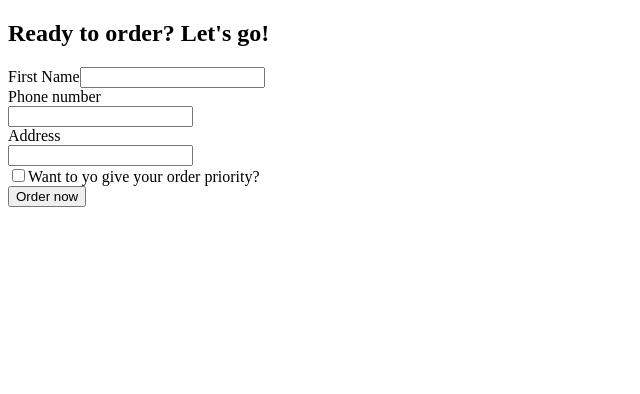
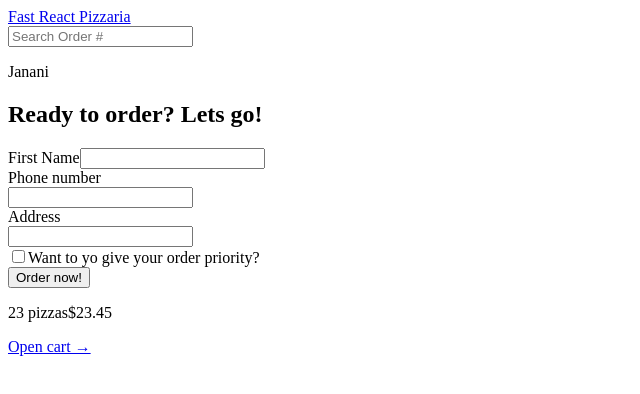
Before and after one commit to SubajananiSwaminathan/Fast-React-Pizzaria, a React (Vite) app: page /order/new in a window 1280 px wide. Shown: the top 394 px of the page, without its empty margins (0-640 px from the left). Built offline with nearby package versions, Linux system fonts and the light colour scheme.

Commit message:
Updated Code

```diff
--- a/src/App.jsx
+++ b/src/App.jsx
@@ -1,15 +1,23 @@
 import { createBrowserRouter, RouterProvider } from "react-router-dom";
 
 import Home from "./UI/Home";
+import Error from "./UI/Error";
+import AppLayout from "./UI/AppLayout";
 
-import Menu from "./features/menu/Menu";
+import Menu, { loader as menuLoader } from "./features/menu/Menu";
 
 import Cart from "./features/cart/Cart";
 
-import CreateOrder from "./features/order/CreateOrder";
-import Order from "./features/order/Order";
+import CreateOrder, {
+  action as createOrderAction,
+} from "./features/order/CreateOrder";
+import Order, { loader as orderLoader } from "./features/order/Order";
 
 const router = createBrowserRouter([
+  {
+    element: <AppLayout />,
+    errorElement: <Error />,
+    children: [
       {
         path: "/",
         element: <Home />,
@@ -17,6 +25,8 @@
       {
         path: "/menu",
         element: <Menu />,
+        loader: menuLoader,
+        errorElement: <Error />,
       },
       {
         path: "/cart",
@@ -25,10 +35,15 @@
       {
         path: "/order/new",
         element: <CreateOrder />,
+        action: createOrderAction,
       },
       {
         path: "/order/:orderId",
         element: <Order />,
+        loader: orderLoader,
+        errorElement: <Error />,
+      },
+    ],
   },
 ]);
 
--- /dev/null
+++ b/src/UI/AppLayout.jsx
@@ -0,0 +1,22 @@
+import { Outlet, useNavigation } from "react-router-dom";
+import Header from "./Header";
+import CartOverview from "../features/cart/CartOverview";
+import Loader from "./Loader";
+
+function AppLayout() {
+  const navigation = useNavigation();
+  const isLoading = navigation.state === "loading";
+
+  return (
+    <div className="layout">
+      {isLoading && <Loader />}
+      <Header />
+      <main>
+        <Outlet />
+      </main>
+      <CartOverview />
+    </div>
+  );
+}
+
+export default AppLayout;
--- a/src/UI/Error.jsx
+++ b/src/UI/Error.jsx
@@ -1,15 +1,16 @@
-import { useNavigate } from 'react-router-dom';
+import { useNavigate, useRouteError } from "react-router-dom";
 
-function NotFound() {
+function Error() {
   const navigate = useNavigate();
+  const error = useRouteError();
 
   return (
     <div>
       <h1>Something went wrong 😢</h1>
-      <p>%MESSAGE%</p>
+      <p>{error.data || error.message}</p>
       <button onClick={() => navigate(-1)}>&larr; Go back</button>
     </div>
   );
 }
 
-export default NotFound;
+export default Error;
--- /dev/null
+++ b/src/UI/Header.jsx
@@ -0,0 +1,14 @@
+import { Link } from "react-router-dom";
+import SearchOrder from "../features/order/SearchOrder";
+
+function Header() {
+  return (
+    <header>
+      <Link to="/">Fast React Pizzaria</Link>
+      <SearchOrder />
+      <p>Janani</p>
+    </header>
+  );
+}
+
+export default Header;
--- /dev/null
+++ b/src/UI/Loader.jsx
@@ -0,0 +1,5 @@
+function Loader() {
+  return <div className="loader"></div>;
+}
+
+export default Loader;
--- a/src/features/cart/CartOverview.jsx
+++ b/src/features/cart/CartOverview.jsx
@@ -1,3 +1,5 @@
+import { Link } from "react-router-dom";
+
 function CartOverview() {
   return (
     <div>
@@ -5,7 +7,7 @@
         <span>23 pizzas</span>
         <span>$23.45</span>
       </p>
-      <a href="#">Open cart &rarr;</a>
+      <Link to="/cart">Open cart &rarr;</Link>
     </div>
   );
 }
--- a/src/features/menu/Menu.jsx
+++ b/src/features/menu/Menu.jsx
@@ -1,5 +1,21 @@
+import { useLoaderData } from "react-router-dom";
+import { getMenu } from "../../services/apiRestaurant";
+import MenuItem from "./MenuItem";
+
 function Menu() {
-  return <h1>Menu</h1>;
+  const menu = useLoaderData();
+  return (
+    <ul>
+      {menu.map((pizza) => (
+        <MenuItem pizza={pizza} key={pizza.id} />
+      ))}
+    </ul>
+  );
+}
+
+export async function loader() {
+  const menu = await getMenu();
+  return menu;
 }
 
 export default Menu;
--- a/src/features/menu/MenuItem.jsx
+++ b/src/features/menu/MenuItem.jsx
@@ -1,3 +1,5 @@
+import { formatCurrency } from "../../utilities/helpers";
+
 function MenuItem({ pizza }) {
   const { id, name, unitPrice, ingredients, soldOut, imageUrl } = pizza;
 
@@ -6,7 +8,7 @@
       <img src={imageUrl} alt={name} />
       <div>
         <p>{name}</p>
-        <p>{ingredients.join(', ')}</p>
+        <p>{ingredients.join(", ")}</p>
         <div>
           {!soldOut ? <p>{formatCurrency(unitPrice)}</p> : <p>Sold out</p>}
         </div>
--- a/src/features/order/CreateOrder.jsx
+++ b/src/features/order/CreateOrder.jsx
@@ -1,4 +1,7 @@
-import { useState } from "react";
+// import { useState } from "react";
+
+import { Form, redirect, useActionData, useNavigation } from "react-router-dom";
+import { createOrder } from "../../services/apiRestaurant";
 
 // https://uibakery.io/regex-library/phone-number
 const isValidPhone = (str) =>
@@ -31,14 +34,17 @@
 ];
 
 function CreateOrder() {
+  const navigation = useNavigation();
+  const isSubmitting = navigation.state === "submitting";
+  const formErrors = useActionData();
   // const [withPriority, setWithPriority] = useState(false);
   const cart = fakeCart;
 
   return (
     <div>
-      <h2>Ready to order? Let's go!</h2>
+      <h2>Ready to order? Lets go!</h2>
 
-      <form>
+      <Form method="POST">
         <div>
           <label>First Name</label>
           <input type="text" name="customer" required />
@@ -49,6 +55,7 @@
           <div>
             <input type="tel" name="phone" required />
           </div>
+          {formErrors?.phone && <p>{formErrors.phone}</p>}
         </div>
 
         <div>
@@ -70,11 +77,32 @@
         </div>
 
         <div>
-          <button>Order now</button>
+          <input type="hidden" name="cart" value={JSON.stringify(cart)} />
+          <button disabled={isSubmitting}>
+            {isSubmitting ? "Placing Order..." : "Order now!"}
+          </button>
         </div>
-      </form>
+      </Form>
     </div>
   );
 }
 
+export async function action({ request }) {
+  const formData = await request.formData();
+  const data = Object.fromEntries(formData);
+  const order = {
+    ...data,
+    cart: JSON.parse(data.cart),
+    priority: data.priority === "on",
+  };
+  const errors = {};
+  if (!isValidPhone(order.phone))
+    errors.phone =
+      "Please give us your correct phone number. We might need it to contact you.";
+  if (Object.keys(errors).length > 0) return errors;
+
+  const newOrder = await createOrder(order);
+  return redirect(`/order/${newOrder.id}`);
+}
+
 export default CreateOrder;
--- a/src/features/order/Order.jsx
+++ b/src/features/order/Order.jsx
@@ -1,48 +1,15 @@
 // Test ID: IIDSAT
 
+import { useLoaderData } from "react-router-dom";
+import { getOrder } from "../../services/apiRestaurant";
 import {
   calcMinutesLeft,
   formatCurrency,
   formatDate,
 } from "../../utils/helpers";
 
-const order = {
-  id: "ABCDEF",
-  customer: "Jonas",
-  phone: "123456789",
-  address: "Arroios, Lisbon , Portugal",
-  priority: true,
-  estimatedDelivery: "2027-04-25T10:00:00",
-  cart: [
-    {
-      pizzaId: 7,
-      name: "Napoli",
-      quantity: 3,
-      unitPrice: 16,
-      totalPrice: 48,
-    },
-    {
-      pizzaId: 5,
-      name: "Diavola",
-      quantity: 2,
-      unitPrice: 16,
-      totalPrice: 32,
-    },
-    {
-      pizzaId: 3,
-      name: "Romana",
-      quantity: 1,
-      unitPrice: 15,
-      totalPrice: 15,
-    },
-  ],
-  position: "-9.000,38.000",
-  orderPrice: 95,
-  priorityPrice: 19,
-};
-
 function Order() {
-  // Everyone can search for all orders, so for privacy reasons we're gonna gonna exclude names or address, these are only for the restaurant staff
+  const order = useLoaderData();
   const {
     id,
     status,
@@ -83,4 +50,9 @@
   );
 }
 
+export async function loader({ params }) {
+  const order = await getOrder(params.orderId);
+  return order;
+}
+
 export default Order;
--- /dev/null
+++ b/src/features/order/SearchOrder.jsx
@@ -0,0 +1,26 @@
+import { useState } from "react";
+import { useNavigate } from "react-router-dom";
+
+function SearchOrder() {
+  const [query, setQuery] = useState("");
+  const navigate = useNavigate();
+
+  function handleSubmit(event) {
+    event.preventDefault();
+    if (!query) return;
+    navigate(`/order/${query}`);
+    setQuery("");
+  }
+
+  return (
+    <form onSubmit={handleSubmit}>
+      <input
+        placeholder="Search Order #"
+        value={query}
+        onChange={(event) => setQuery(event.target.value)}
+      />
+    </form>
+  );
+}
+
+export default SearchOrder;
```
Lines whose indentation alone changed are shown as unchanged.
